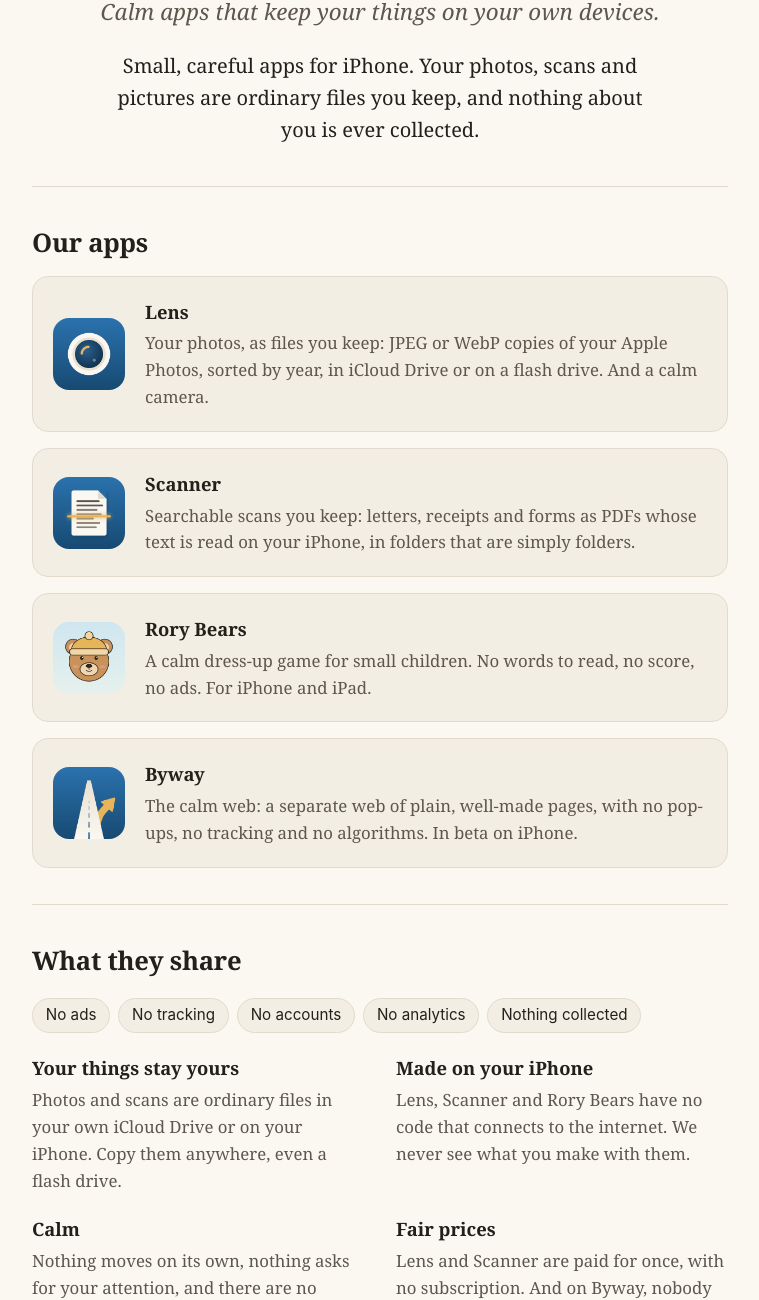
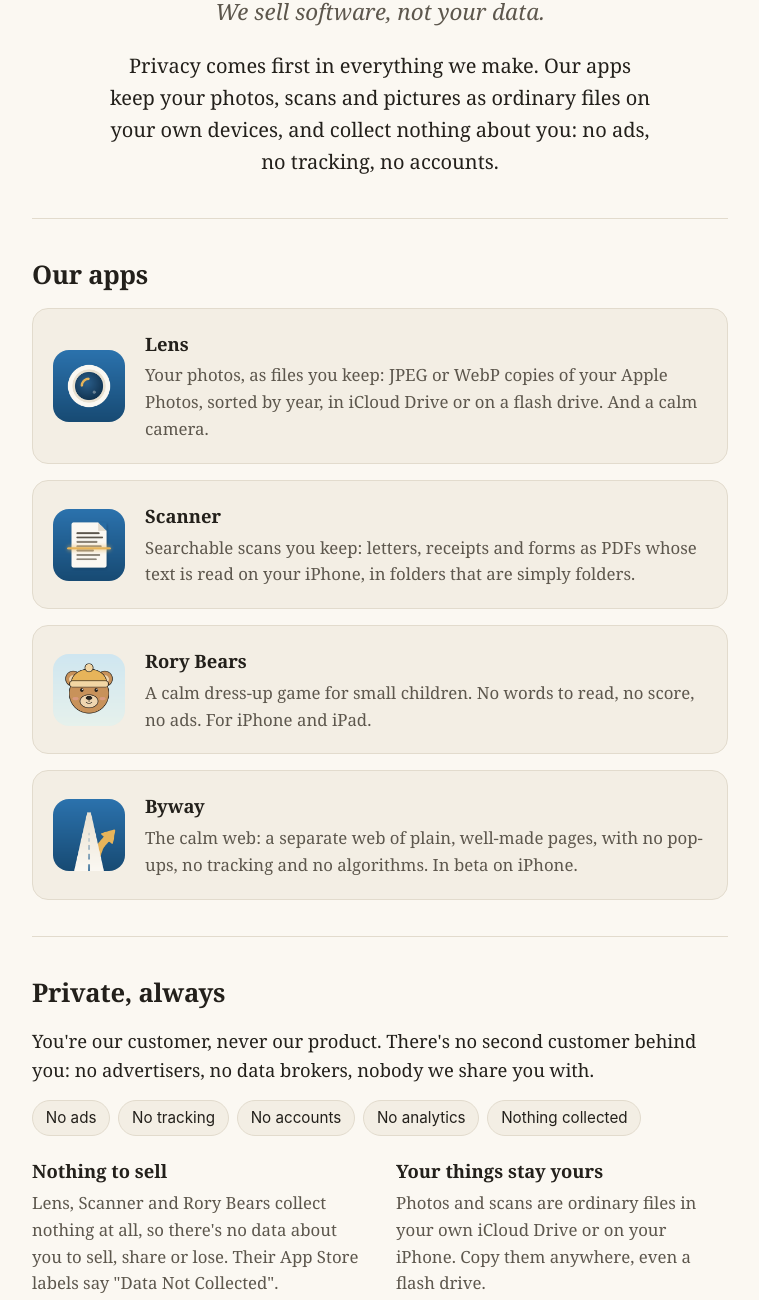
Before and after one commit to KananEisley/byway-site, a plain HTML site: page index.html in a window 1280 px wide. Shown: the part 185-1485 px from the top of the page, without its empty margins (260-1019 px from the left). Drawn offline with Linux system fonts and the light colour scheme.

Commit message:
Home page: privacy first, "We sell software, not your data" (#7)
Privacy is what KananEisley's apps are about, so the home page now says so
first: the tagline is "We sell software, not your data", the opening puts
privacy first, and "What they share" becomes "Private, always": you're
the customer, never the product, and the apps collect nothing to sell.


Claude-Session: https://claude.ai/code/session_01FY8Ki9343XKvozgQXWufPz

Co-authored-by: Claude <noreply@anthropic.com>

```diff
--- a/index.html
+++ b/index.html
@@ -3,8 +3,8 @@
 <head>
   <meta charset="utf-8">
   <meta name="viewport" content="width=device-width, initial-scale=1">
-  <title>KananEisley: calm apps</title>
-  <meta name="description" content="Calm apps for iPhone that keep your things on your own devices: Lens, Scanner and Rory Bears. No ads, no tracking, no accounts.">
+  <title>KananEisley: software, not your data</title>
+  <meta name="description" content="KananEisley sells software, not your data. Calm, private apps for iPhone and iPad: Lens, Scanner and Rory Bears. No ads, no tracking, no accounts, nothing collected.">
   <link rel="icon" href="/images/lens-icon.png">
   <link rel="stylesheet" href="/style.css">
 </head>
@@ -21,8 +21,8 @@
   <main class="wrap">
     <div class="hero">
       <h1>KananEisley</h1>
-      <p class="tagline">Calm apps that keep your things on your own devices.</p>
-      <p class="lede">Small, careful apps for iPhone. Your photos, scans and pictures are ordinary files you keep, and nothing about you is ever collected.</p>
+      <p class="tagline">We sell software, not your data.</p>
+      <p class="lede">Privacy comes first in everything we make. Our apps keep your photos, scans and pictures as ordinary files on your own devices, and collect nothing about you: no ads, no tracking, no accounts.</p>
     </div>
 
     <section>
@@ -60,7 +60,8 @@
     </section>
 
     <section>
-      <h2>What they share</h2>
+      <h2>Private, always</h2>
+      <p>You're our customer, never our product. There's no second customer behind you: no advertisers, no data brokers, nobody we share you with.</p>
       <ul class="nots">
         <li>No ads</li>
         <li>No tracking</li>
@@ -69,6 +70,10 @@
         <li>Nothing collected</li>
       </ul>
       <div class="things">
+        <div>
+          <h3>Nothing to sell</h3>
+          <p>Lens, Scanner and Rory Bears collect nothing at all, so there's no data about you to sell, share or lose. Their App Store labels say "Data Not Collected".</p>
+        </div>
         <div>
           <h3>Your things stay yours</h3>
           <p>Photos and scans are ordinary files in your own iCloud Drive or on your iPhone. Copy them anywhere, even a flash drive.</p>
```
